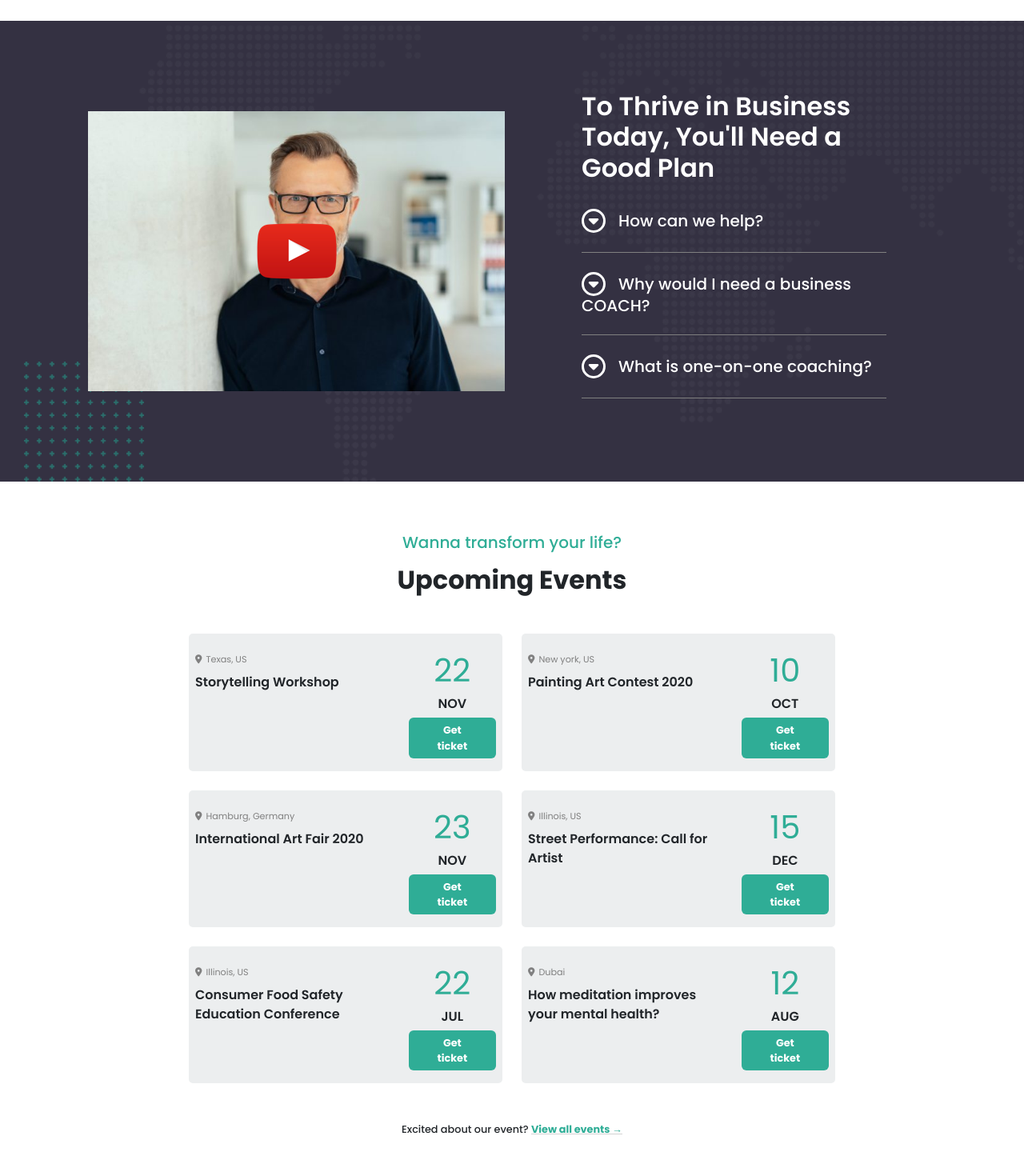
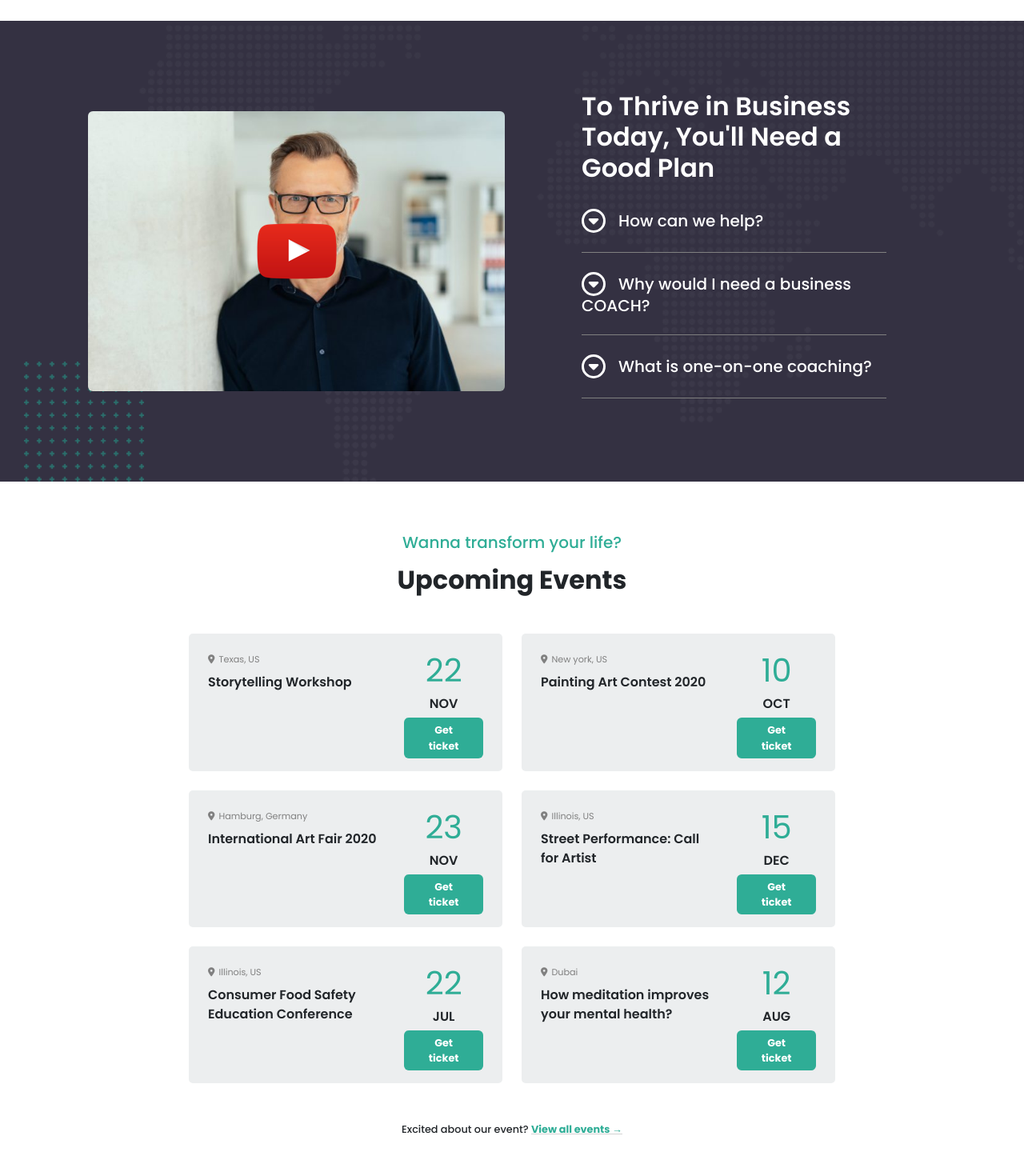
Before and after one commit to nespolisimmaco/proj-html-vuejs, a Vue app: page / in a window 1280 px wide. Shown: the part 2900-4370 px from the top of the page at 80% size. Built offline with nearby package versions, Linux system fonts and the light colour scheme.

Commit message:
Add: edited details

```diff
--- a/src/components/QA.vue
+++ b/src/components/QA.vue
@@ -13,7 +13,8 @@ export default {
         <div class="container d-flex justify-content-start">
             <!-- Video -->
             <div class="video d-flex align-items-center me-5">
-                <img class="video-poster" src="../assets/img/home-business-video-poster-670x450.jpg" alt="Video poster">
+                <img class="video-poster rounded" src="../assets/img/home-business-video-poster-670x450.jpg"
+                    alt="Video poster">
                 <img class="youtube-icon" src="../assets/img/icon-youtube-play.png" alt="Youtube icon">
             </div>
             <!-- Question and answers -->
--- a/src/components/UpcomingEvents.vue
+++ b/src/components/UpcomingEvents.vue
@@ -60,7 +60,7 @@ export default {
                     <!-- Column -->
                     <div class="col" v-for="(event, index) in events" :key="index">
                         <!-- Card -->
-                        <div class="ms_card py-3 px-2">
+                        <div class="ms_card py-3 px-4">
                             <!-- Inner row -->
                             <div class="row">
                                 <!-- Inner column -->
```
